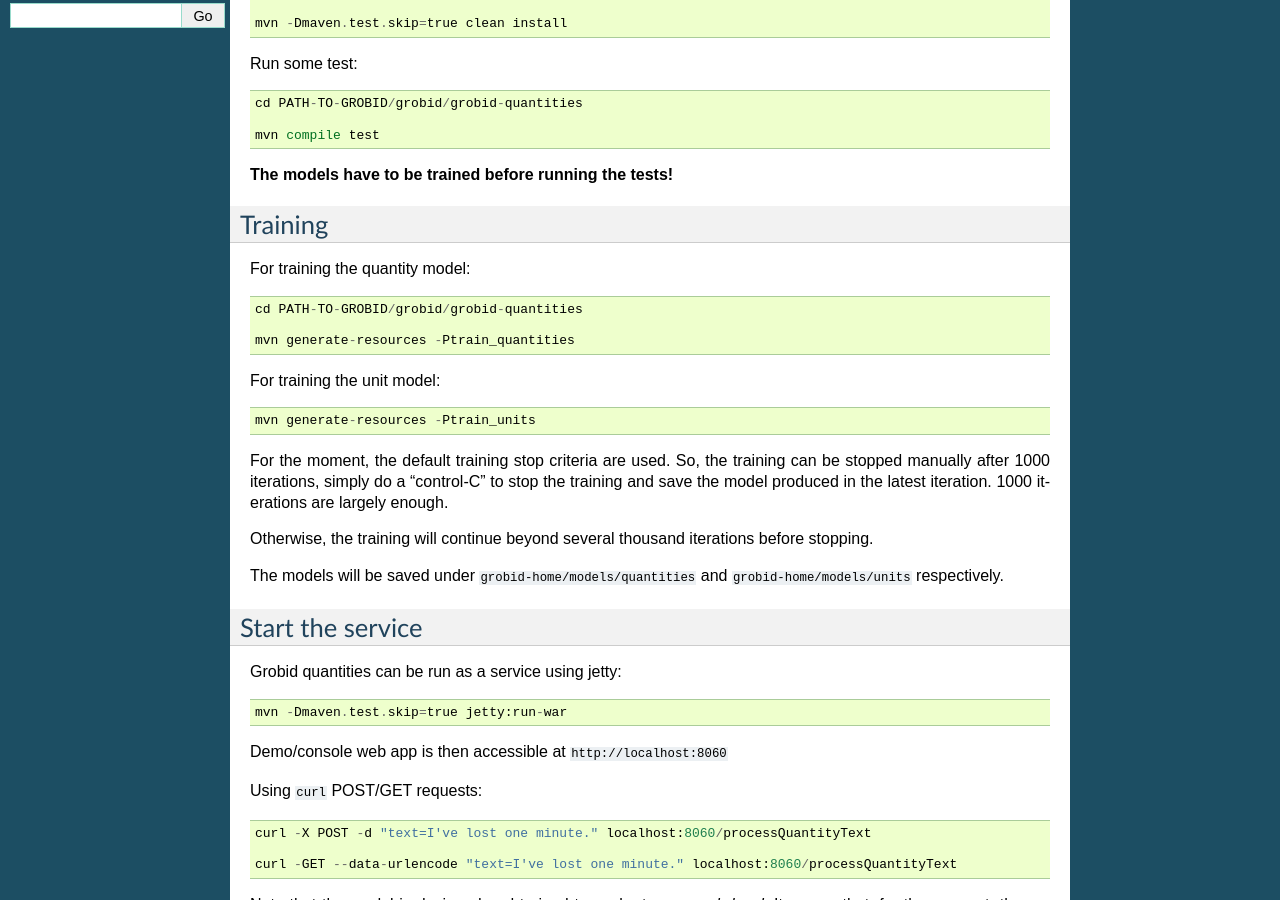
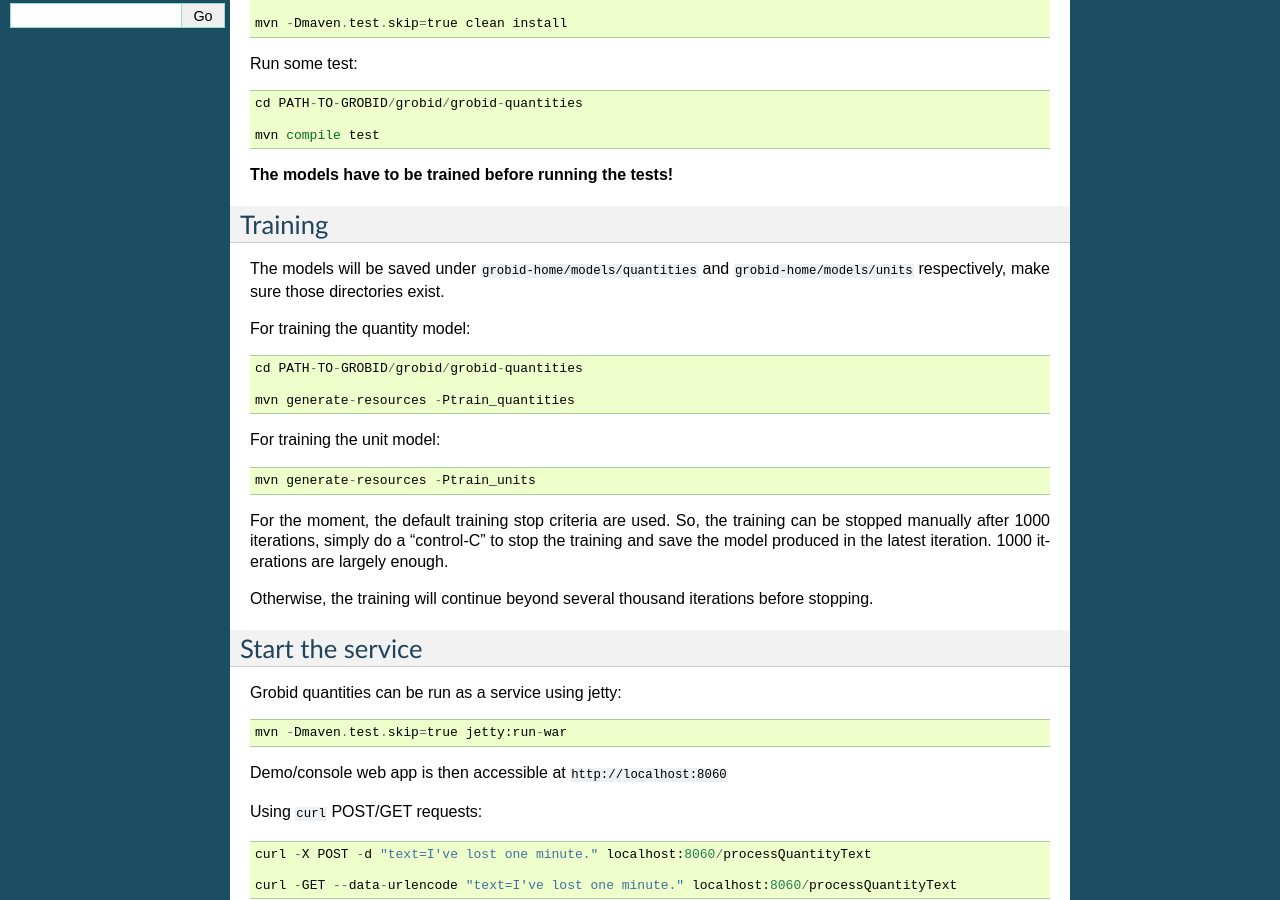
Before and after one commit to lfoppiano/grobid-quantities, a Sphinx documentation site: the page built from doc/gettingStarted.rst, in a window 1280 px wide and 900 px high, scrolled down 361 px. Built offline with Sphinx 7.4.7, drawn with Linux system fonts in a browser that asks for light colours; part of the change alters nothing that is shown.

Commit message:
Create directory for models to avoid Wapiti error.
- Wapiti doesn't create the path if it doesn't find it, which lead to error and no model output.

```diff
--- a/doc/gettingStarted.rst
+++ b/doc/gettingStarted.rst
@@ -31,6 +31,8 @@ Run some test:
 Training
 ~~~~~~~~
 
+The models will be saved under ``grobid-home/models/quantities`` and ``grobid-home/models/units`` respectively, make sure those directories exist.
+
 For training the quantity model:
 ::
   cd PATH-TO-GROBID/grobid/grobid-quantities
@@ -45,8 +47,6 @@ For the moment, the default training stop criteria are used. So, the training ca
 the training and save the model produced in the latest iteration. 1000 iterations are largely enough.
 
 Otherwise, the training will continue beyond several thousand iterations before stopping.
-
-The models will be saved under ``grobid-home/models/quantities`` and ``grobid-home/models/units`` respectively.
 
 
 Start the service
```
